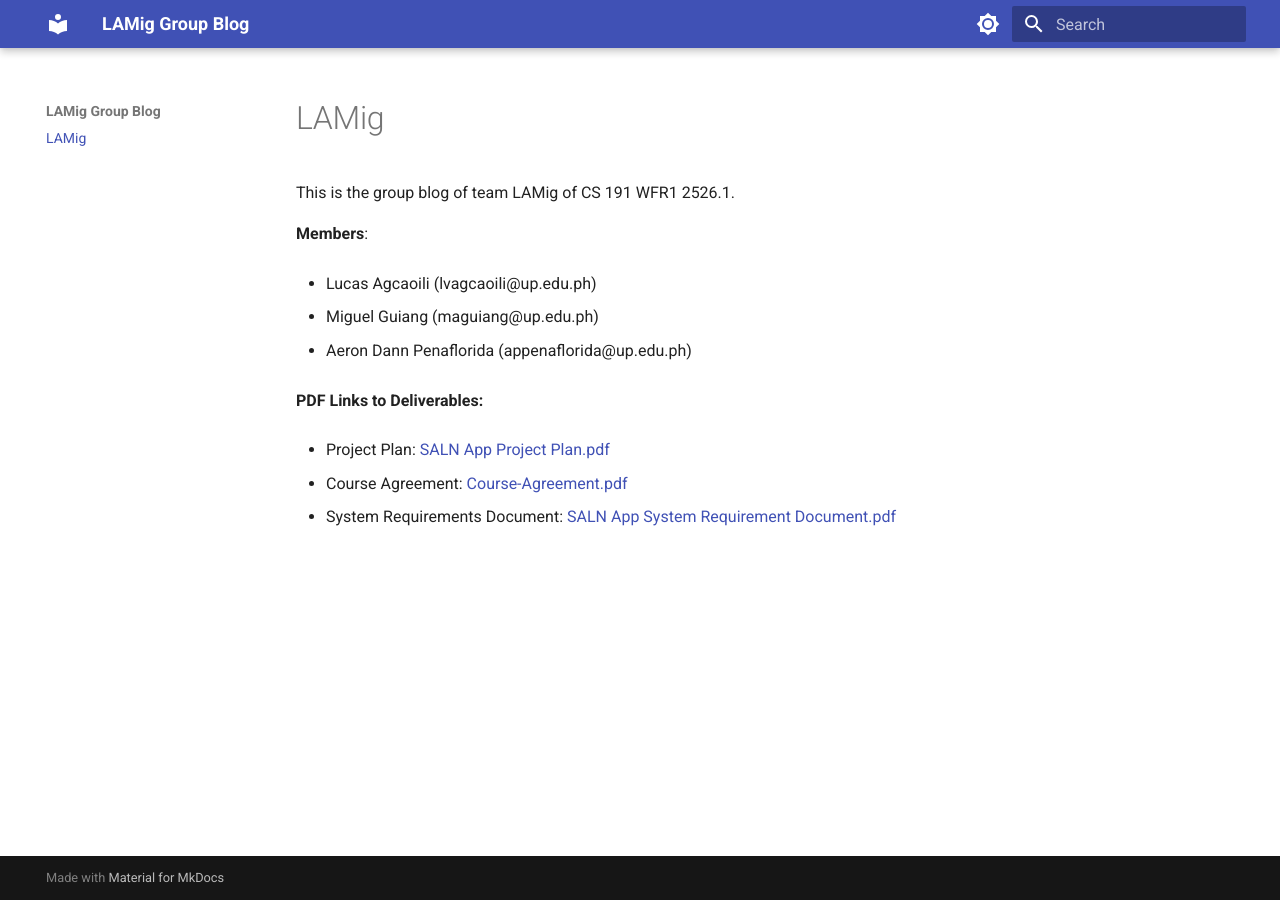
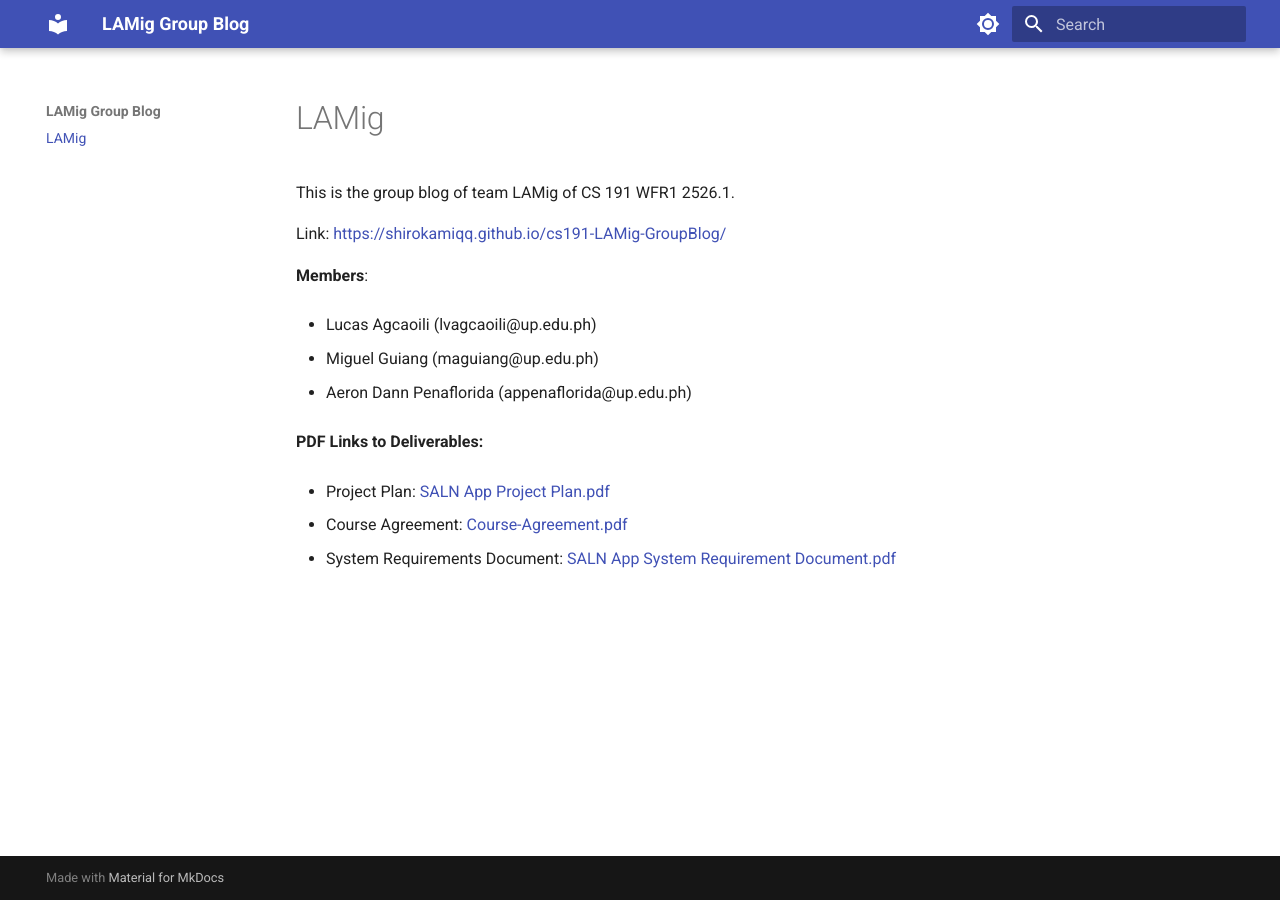
Before and after one commit to SHIROKAMIQQ/cs191-LAMig-GroupBlog, an MkDocs documentation site: the page built from docs/index.md, in a window 1280 px wide. Built offline with MkDocs 1.6.1 and Material for MkDocs 9.7.7, drawn with Linux system fonts in a browser that asks for light colours; some of the changed lines change nothing that is shown.

Commit message:
chore: add blog link to README

```diff
--- a/docs/index.md
+++ b/docs/index.md
@@ -1,6 +1,8 @@
 # LAMig
 
 This is the group blog of team LAMig of CS 191 WFR1 2526.1.
+
+Link: [https://shirokamiqq.github.io/cs191-LAMig-GroupBlog/](https://shirokamiqq.github.io/cs191-LAMig-GroupBlog/)
 
 **Members**:
 
```
